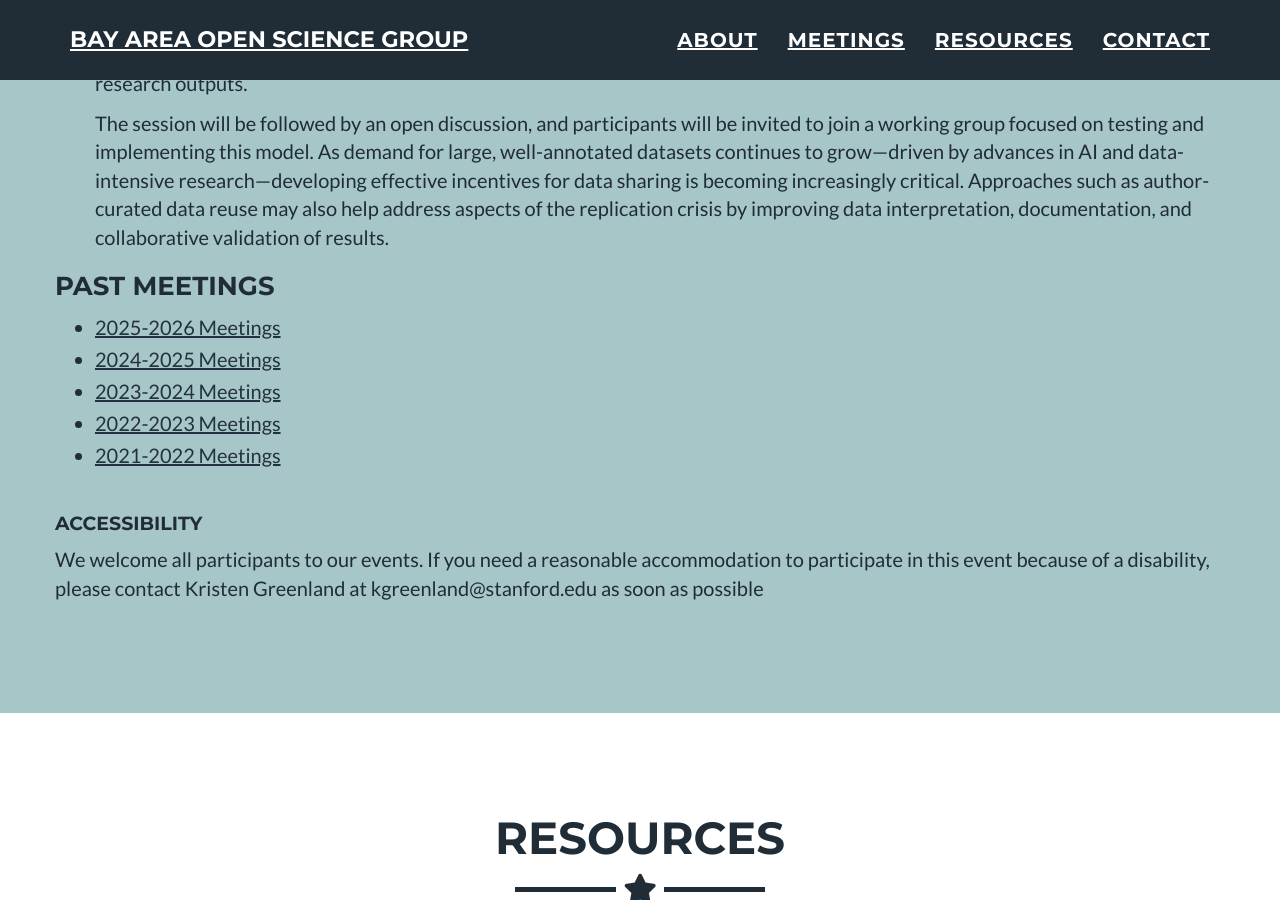
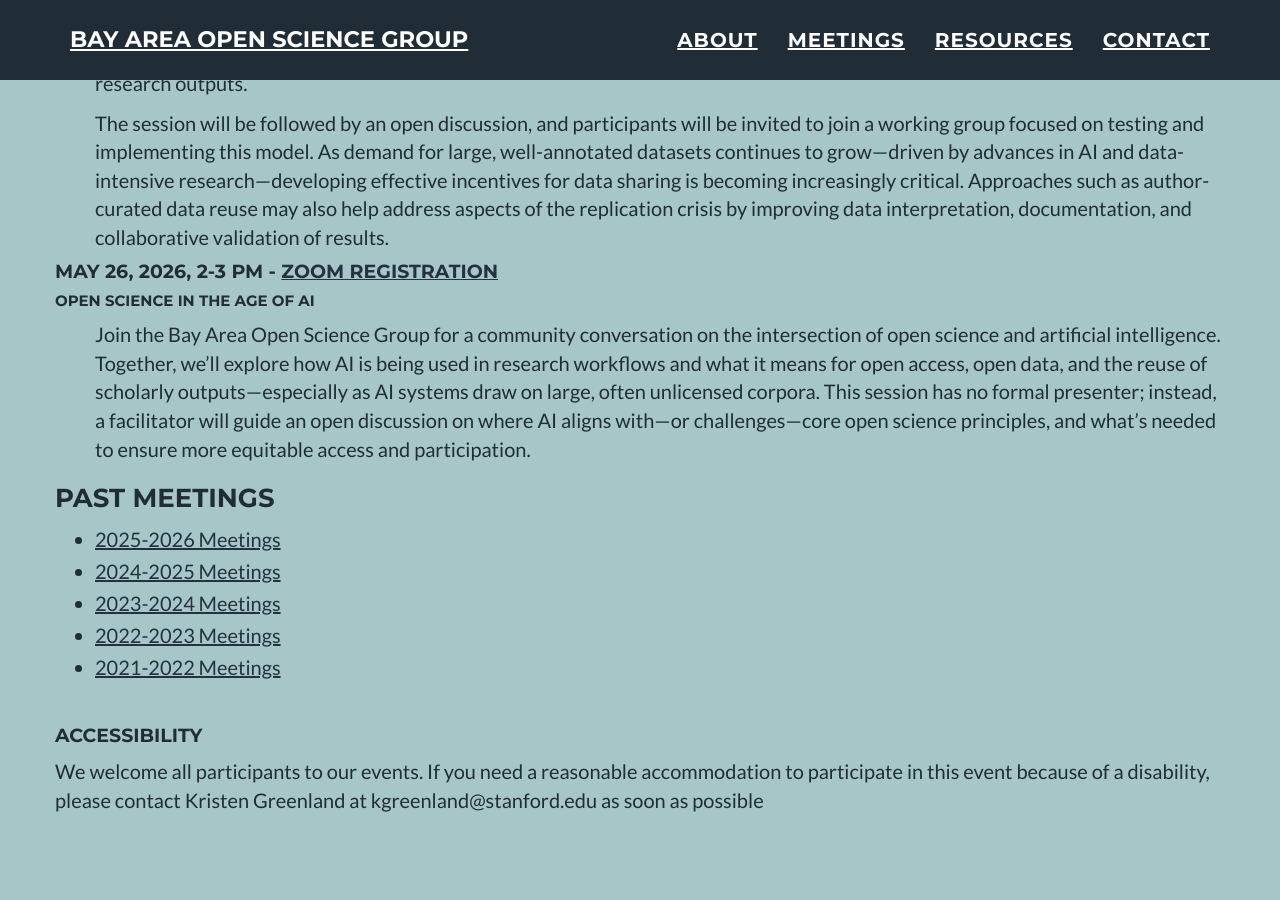
Before and after one commit to BayAreaOpenScienceGroup/BayAreaOpenScienceGroup.github.io, a Jekyll site: the page built from index.html, in a window 1280 px wide and 900 px high, scrolled down 1879 px. Built offline with Jekyll 4.4.1, drawn with Linux system fonts in a browser that asks for light colours; grey boxes are pictures that could not be loaded.

Commit message:
may meeting

```diff
--- a/_includes/meetings.html
+++ b/_includes/meetings.html
@@ -21,6 +21,11 @@ In April we will be joined by Tim Glinin from UCSF, who will present a new frame
 <p style="padding-left: 40px;">
 The session will be followed by an open discussion, and participants will be invited to join a working group focused on testing and implementing this model. As demand for large, well-annotated datasets continues to grow—driven by advances in AI and data-intensive research—developing effective incentives for data sharing is becoming increasingly critical. Approaches such as author-curated data reuse may also help address aspects of the replication crisis by improving data interpretation, documentation, and collaborative validation of results.</p>
 
+<h4>May 26, 2026, 2-3 PM - <a href="https://ucsf.zoom.us/meeting/register/z_EIfL_7TiCrrn0QaeoSfQ#/registration">Zoom Registration</a></h4>
+<h5>Open Science in the Age of AI</h5>
+<p style="padding-left: 40px;">
+Join the Bay Area Open Science Group for a community conversation on the intersection of open science and artificial intelligence. Together, we’ll explore how AI is being used in research workflows and what it means for open access, open data, and the reuse of scholarly outputs—especially as AI systems draw on large, often unlicensed corpora. This session has no formal presenter; instead, a facilitator will guide an open discussion on where AI aligns with—or challenges—core open science principles, and what’s needed to ensure more equitable access and participation.</p>
+
 
         <h3>Past Meetings</h3>
 
```
